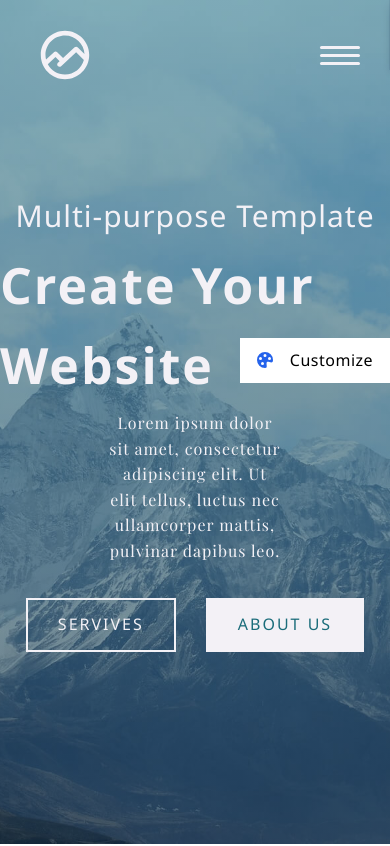
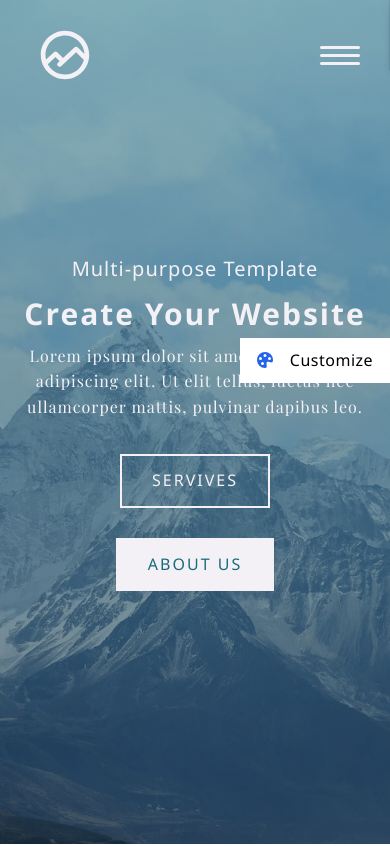
Before and after one commit to eduarf/Mountain, a React (Vite) app: page / in a window 390 px wide. Shown: the top 846 px of the page. Built offline with nearby package versions, Linux system fonts and the light colour scheme.

Commit message:
header responsive

```diff
--- a/src/components/header/Header.scss
+++ b/src/components/header/Header.scss
@@ -9,22 +9,43 @@
         align-items: center;
         gap: 3rem;
         margin-top: 3rem;
+        @media screen and (max-width: 576px){
+            flex-direction: column;
+        }
     }
     h2 {
         font-size: 3rem;
         letter-spacing: 1px;
         font-family: 'Segoe UI', Tahoma, Geneva, Verdana, sans-serif;
         font-weight: 500;
+        @media screen and (max-width: 768px){
+            font-size: 2.4rem;
+        }
+        @media screen and (max-width: 576px){
+            font-size: 2rem;
+        }
     }
     h1 {
         font-size: 5rem;
         font-family: 'Segoe UI', Tahoma, Geneva, Verdana, sans-serif;
         letter-spacing: 2px;
+        @media screen and (max-width: 768px){
+            font-size: 4rem;
+        }
+        @media screen and (max-width: 576px){
+            font-size: 3rem;
+        }
     }
     p {
         font-size: 1.6rem;
         width: 45%;
         text-align: center;
         letter-spacing: 1px;
+        @media screen and (max-width: 768px){
+            width: 75%;
+        }
+        @media screen and (max-width: 576px){
+            width: 90%;
+        }
     }
 }
```
